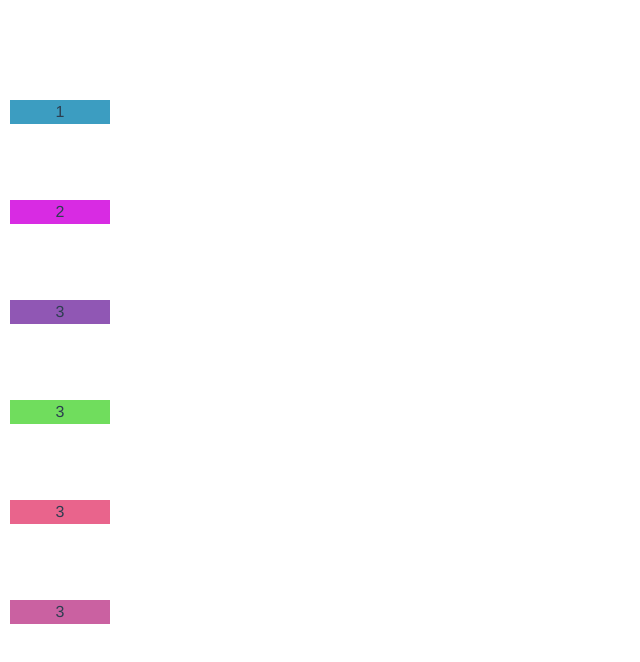
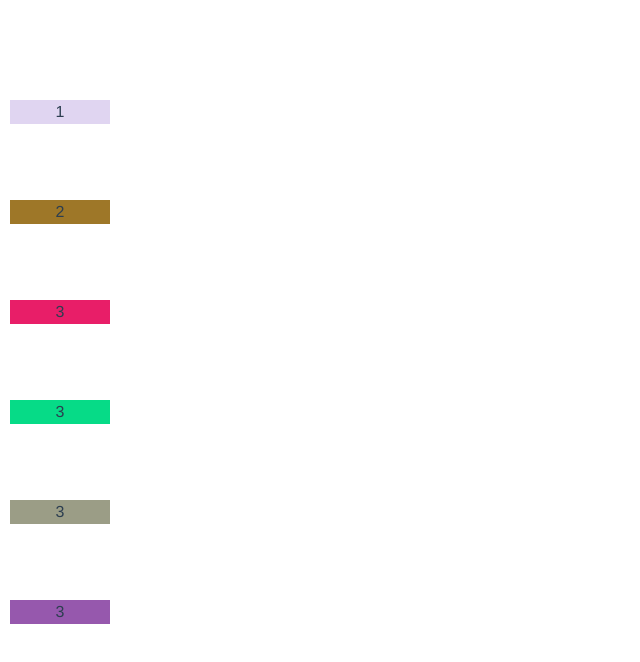
Before and after one commit to skitale-design/dynamic-table, a Vue app: page / in a window 1280 px wide. Shown: the top 662 px of the page, without its empty margins (0-640 px from the left). Built offline with nearby package versions, Linux system fonts and the light colour scheme.

Commit message:
СЛУЧАЙНЫЙ ЦВЕТ
Вынес выбор цвета в отдельный метод

```diff
--- a/src/App.vue
+++ b/src/App.vue
@@ -4,7 +4,7 @@
       <OnlyDivs
         :msg=el.value
         class="cell"
-        :color="`rgb(${255*Math.random()},${255*Math.random()},${255*Math.random()}`"
+        :color=RandomColor()
         :top=el.id*el.height
         :height=el.height
       />
@@ -15,6 +15,10 @@
 <script setup>
   import data from "./data/data.json";
   import OnlyDivs from "./components/OnlyDivs/OnlyDivs.vue";
+
+  function RandomColor(){
+    return `rgb(${255*Math.random()},${255*Math.random()},${255*Math.random()}`
+  }
 </script>
 
 <style>
```
